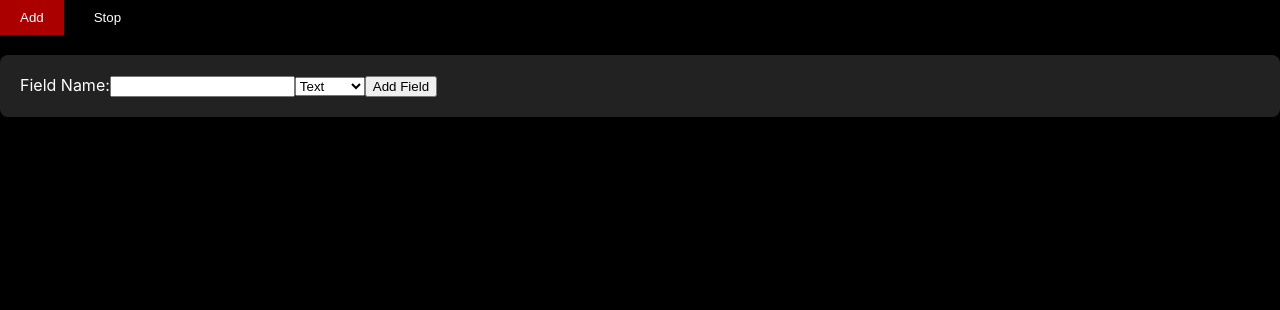
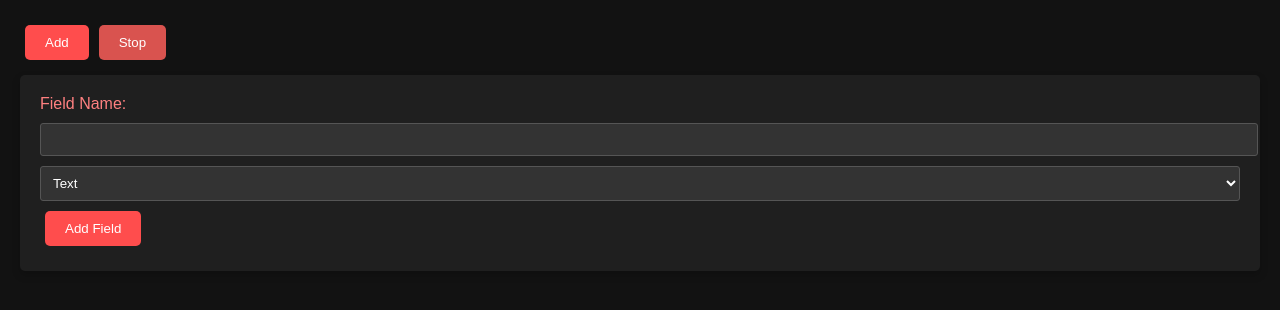
Before and after one commit to AVUKU-PRAGATHESWARI/GoogleSlide, a React (Create React App) app: page / in a window 1280 px wide. Both pictures are taken after a click on the button "Add". Shown: the top 310 px of the page. Built offline with nearby package versions, Linux system fonts and the light colour scheme.

Commit message:
Super Ui

```diff
--- a/src/App.js
+++ b/src/App.js
@@ -3,11 +3,12 @@
 import React from 'react';
 import { BrowserRouter as Router, Route, Switch } from 'react-router-dom';
 import Dashboard from './pages/Admin-DashBoard/AdminDashboard';
-import DynamicForm from './pages/Google-Slide/GoogleSlide';
-import GoogleSlideUI from './pages/Google-Slide/GoogleSlide';
+import DynamicForm from './pages/Google-Slide/GoogleSlideUI';
+import GoogleSlideUI from './pages/Google-Slide/GoogleSlideUI';
+import GoogleSlideLogic from './containers/GoogleFormLogic';
 const App = () => {
   return (
-    <GoogleSlideUI/>
+    <GoogleSlideLogic/>
   );
 };
 
--- a/src/containers/GoogleFormLogic.jsx
+++ b/src/containers/GoogleFormLogic.jsx
@@ -1,5 +1,5 @@
 import React, { useState } from 'react';
-import GoogleSlideUI from '../pages/Google-Slide/GoogleSlide';
+import GoogleSlideUI from '../pages/Google-Slide/GoogleSlideUI';
 
 const GoogleSlideLogic = () => {
   const [fields, setFields] = useState([]);
--- a/src/pages/Admin-DashBoard/AdminDashboard.jsx
+++ b/src/pages/Admin-DashBoard/AdminDashboard.jsx
@@ -3,7 +3,7 @@
 import React from 'react';
 import { Link } from 'react-router-dom';
 import './AdminDashboard.css'; // Import the CSS file
-import GoogleSlide from '../Google-Slide/GoogleSlide';
+import GoogleSlide from '../Google-Slide/GoogleSlideUI';
 
 const Dashboard = () => {
   return (
--- a/src/pages/Google-Slide/GoogleSlide.css
+++ b/src/pages/Google-Slide/GoogleSlide.css
@@ -57,3 +57,94 @@ body {
   .stopButton:hover {
     background-color: #333;
   }
+  /* GoogleSlide.css */
+/* Assuming you have media queries for responsiveness */
+
+/* Overall background and styling */
+body {
+  background-color: #121212; /* Dark black */
+  color: #fff; /* White text */
+  font-family: Arial, sans-serif;
+  padding: 20px;
+  margin: 0;
+}
+
+/* Container */
+.container {
+  max-width: 800px;
+  margin: 0 auto;
+}
+
+/* Buttons */
+.addButton,
+.stopButton,
+.addFieldButton {
+  background-color: #ff4d4d; /* Dark red */
+  color: #fff;
+  border: none;
+  padding: 10px 20px;
+  margin: 5px;
+  cursor: pointer;
+  border-radius: 5px;
+}
+
+.stopButton {
+  background-color: #d9534f; /* Slightly lighter red */
+}
+
+/* Card */
+.card {
+  background-color: #1f1f1f; /* Darker shade of black */
+  padding: 20px;
+  margin: 10px 0;
+  border-radius: 5px;
+}
+
+.card label {
+  color: #ff8080; /* Light red */
+  display: block;
+  margin-bottom: 5px;
+}
+
+.card input[type='text'],
+.card select {
+  width: 100%;
+  padding: 8px;
+  margin: 5px 0;
+  border: 1px solid #555;
+  border-radius: 3px;
+  background-color: #333;
+  color: #fff;
+}
+
+.card select {
+  color: #fff;
+}
+
+/* Fields */
+div[key] {
+  margin: 10px 0;
+}
+
+div[key] label {
+  color: #ff8080; /* Light red */
+  margin-bottom: 5px;
+  display: block;
+}
+
+div[key] input {
+  width: 100%;
+  padding: 8px;
+  margin: 5px 0;
+  border: 1px solid #555;
+  border-radius: 3px;
+  background-color: #333;
+  color: #fff;
+}
+
+/* Media Queries for responsiveness */
+@media (max-width: 768px) {
+  .container {
+    max-width: 100%;
+  }
+}
--- a/src/pages/Google-Slide/GoogleSlide.jsx
+++ /dev/null
@@ -1,62 +0,0 @@
-import React, { useState } from 'react';
-import './GoogleSlide.css';
-
-const GoogleSlide = () => {
-  const [fields, setFields] = useState([]);
-  const [addingField, setAddingField] = useState(false);
-  const [inputName, setInputName] = useState('');
-  const [inputType, setInputType] = useState('text');
-
-  const addField = () => {
-    setAddingField(true);
-  };
-
-  const stopAddingField = () => {
-    setAddingField(false);
-  };
-
-  const handleNameChange = (event) => {
-    setInputName(event.target.value);
-  };
-
-  const handleTypeChange = (event) => {
-    setInputType(event.target.value);
-  };
-
-  const addFieldToForm = () => {
-    if (inputName !== '') {
-      setFields([...fields, { name: inputName, type: inputType }]);
-      setInputName('');
-      setInputType('text');
-    }
-  };
-
-  return (
-    <div>
-      <button className="addButton" onClick={addField}>Add</button>
-      <button className="stopButton" onClick={stopAddingField}>Stop</button>
-
-      {addingField && (
-        <div className="card">
-          <label htmlFor="fieldName">Field Name:</label>
-          <input type="text" id="fieldName" value={inputName} onChange={handleNameChange} />
-          <select value={inputType} onChange={handleTypeChange}>
-            <option value="text">Text</option>
-            <option value="number">Number</option>
-            <option value="email">Email</option>
-          </select>
-          <button className="addFieldButton" onClick={addFieldToForm}>Add Field</button>
-        </div>
-      )}
-      {fields.map((field, index) => (
-        <div>
-          <label htmlFor={`field-${index}`}>{field.name}</label>
-          <input type={field.type} id={`field-${index}`} name={`field-${index}`} />
-        </div>
-))}
-
-    </div>
-  );
-};
-
-export default GoogleSlide;
--- /dev/null
+++ b/src/pages/Google-Slide/GoogleSlideUI.jsx
@@ -0,0 +1,53 @@
+import React from 'react';
+import './GoogleSlide.css';
+
+const GoogleSlideUI = ({
+  fields,
+  addingField,
+  inputName,
+  inputType,
+  handleNameChange,
+  handleTypeChange,
+  addFieldToForm,
+  addField,
+  stopAddingField
+}) => {
+  return (
+    <div>
+      <button className="addButton" onClick={addField}>
+        Add
+      </button>
+      <button className="stopButton" onClick={stopAddingField}>
+        Stop
+      </button>
+
+      {addingField && (
+        <div className="card">
+          <label htmlFor="fieldName">Field Name:</label>
+          <input type="text" id="fieldName" value={inputName} onChange={handleNameChange} />
+          <select value={inputType} onChange={handleTypeChange}>
+            <option value="text">Text</option>
+            <option value="number">Number</option>
+            <option value="email">Email</option>
+            <option value="checkbox">CheckBox</option>
+            <option value="radio">RadioButtons</option>
+          </select>
+          <button className="addFieldButton" onClick={addFieldToForm}>
+            Add Field
+          </button>
+        </div>
+      )}
+
+      {fields &&
+        fields.length > 0 &&
+        fields.map((field, index) => (
+          <div key={index}>
+            <label htmlFor={`field-${index}`}>{field.name}</label>
+            <input type={field.type} id={`field-${index}`} name={`field-${index}`} />
+          </div>
+        ))}
+    </div>
+  );
+};
+
+export default GoogleSlideUI;
```
